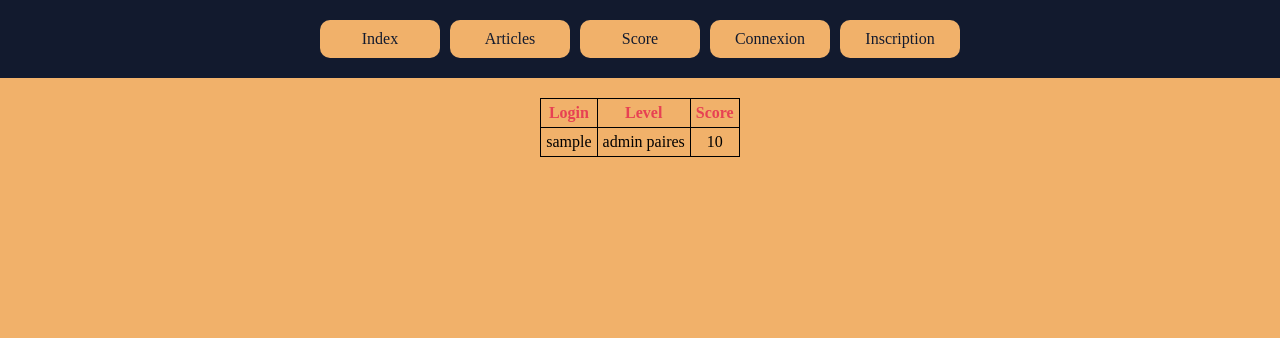
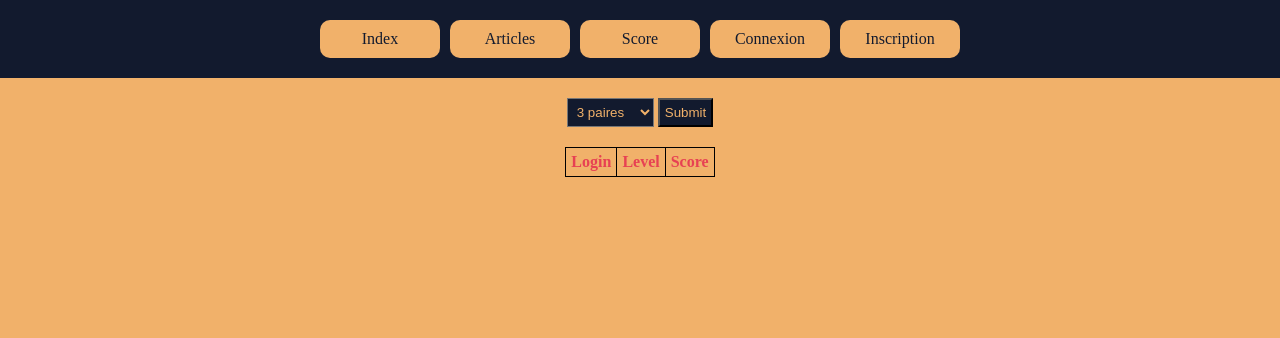
Before and after one commit to Dylan-olivro/projet-revision, a PHP site: page /score.php in a window 1280 px wide. Shown: the top 338 px of the page. Run offline with PHP 8.4, Linux system fonts and the light colour scheme; tables that the repository leaves empty or names only in its code hold one stand-in row (values such as "Sample post"); lists and menus that the app fills with data are empty.

Commit message:
ajout du tableau des scores

```diff
--- a/score.php
+++ b/score.php
@@ -4,11 +4,6 @@ require_once('./class/User.php');
 require_once('function.php');
 require_once('bdd.php');
 // session_destroy();
-
-$request = $bdd->prepare("SELECT * FROM userscore INNER JOIN utilisateurs ON utilisateurs.id = userscore.id_utilisateur ORDER BY score DESC");
-$request->execute();
-$result = $request->fetchAll(PDO::FETCH_ASSOC);
-// var_dump($result);
 ?>
 <!DOCTYPE html>
 <html lang="en">
@@ -24,6 +19,14 @@ $result = $request->fetchAll(PDO::FETCH_ASSOC);
 <body>
     <?php require_once('header.php') ?>
     <main>
+        <form action="" method="post">
+            <select name="level" id="">
+                <option value="3">3 paires</option>
+                <option value="6">6 paires</option>
+                <option value=12">12 paires</option>
+            </select>
+            <input type="submit" name="submit">
+        </form>
         <table>
             <thead>
                 <tr>
@@ -35,6 +38,14 @@ $result = $request->fetchAll(PDO::FETCH_ASSOC);
 
             <tbody>
                 <?php
+                if (!isset($_POST['level'])) {
+                    $_POST['level'] = 3;
+                }
+                $request = $bdd->prepare("SELECT * FROM userscore INNER JOIN utilisateurs ON utilisateurs.id = userscore.id_utilisateur WHERE level = ? ORDER BY score DESC");
+                $request->execute([$_POST['level']]);
+                $result = $request->fetchAll(PDO::FETCH_ASSOC);
+                // var_dump($result);
+                if (isset($_POST['level'])) {
                     foreach ($result as $key) : ?>
                         <tr>
                             <td><?= $key['login']  ?></td>
@@ -42,13 +53,35 @@ $result = $request->fetchAll(PDO::FETCH_ASSOC);
                             <td><?= $key['score'] ?></td>
                         </tr>
                     <?php endforeach ?>
+                <?php
+                }
+                ?>
 
             </tbody>
 
         </table>
+
     </main>
 </body>
 <style>
+    form {
+        margin-top: 20px;
+    }
+
+    input {
+        color: #f1b16a;
+        padding: 5px;
+        background-color: #121a2e;
+
+    }
+
+    select {
+        color: #f1b16a;
+        padding: 5px;
+        background-color: #121a2e;
+
+    }
+
     table {
         margin: 20px 0;
     }
```
Also changed, not shown: jeux.php (+5 -3 lines). Lines whose indentation alone changed are shown as unchanged.
